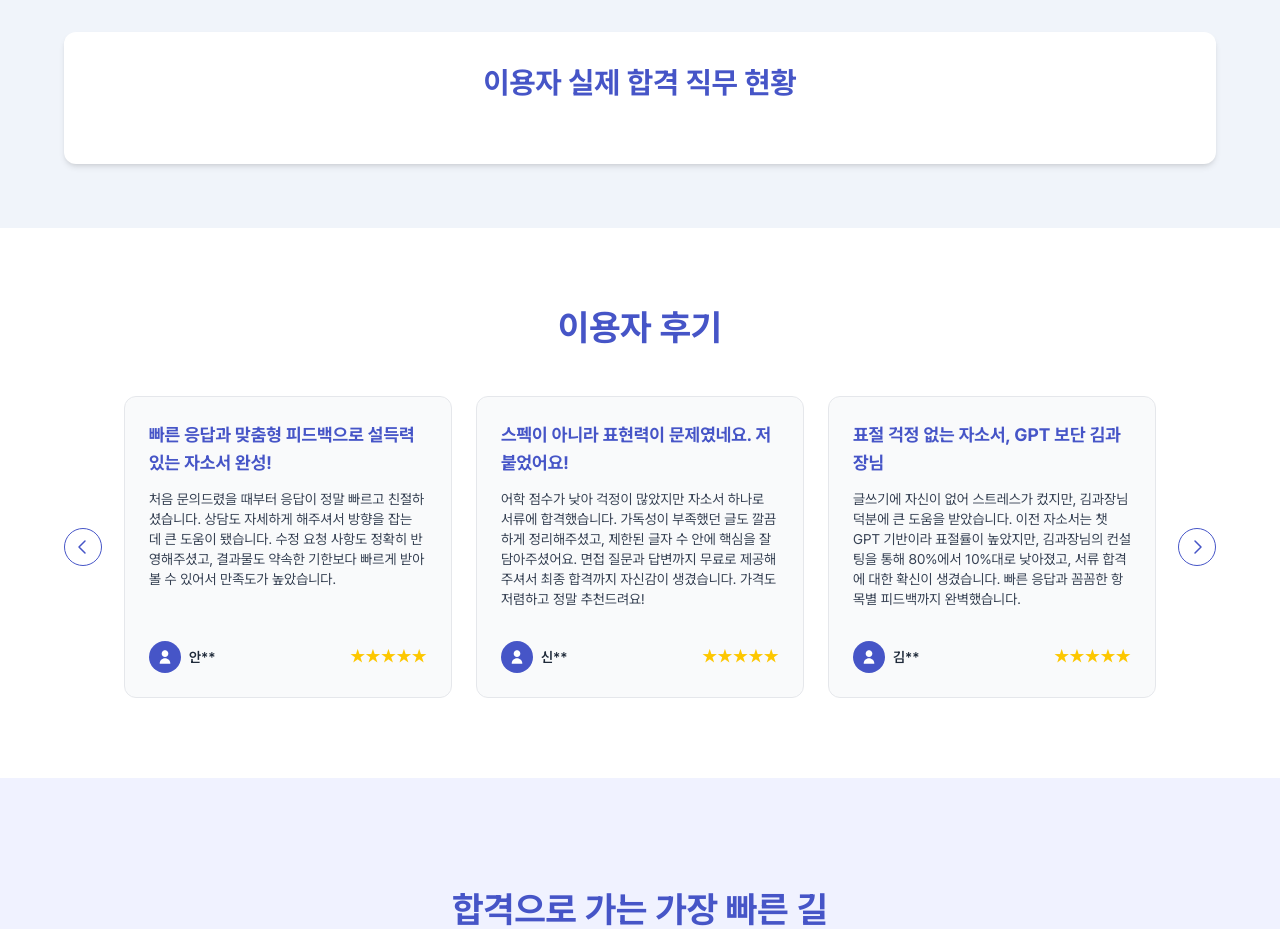
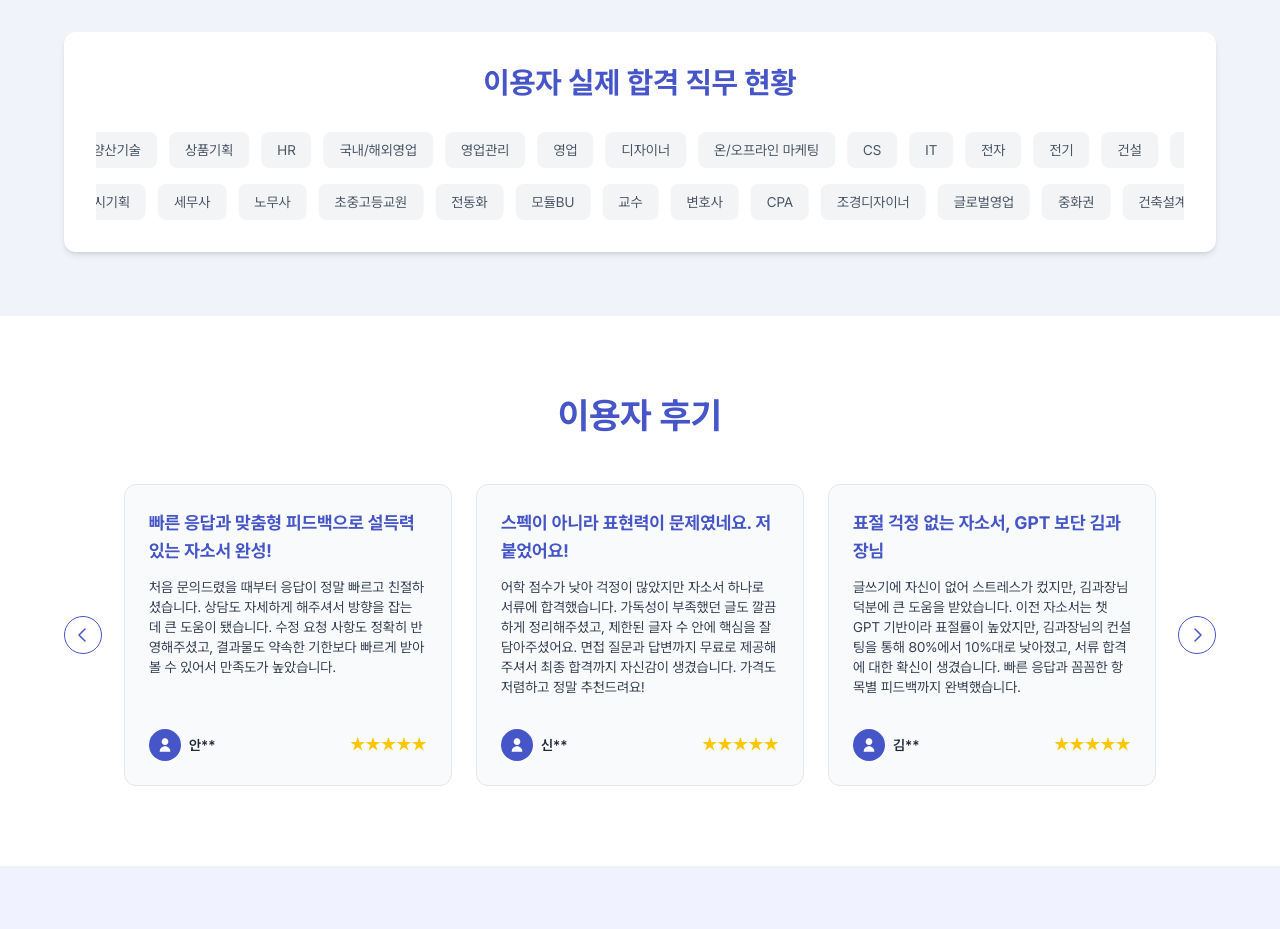
Before and after one commit to millwheel/kks, a Next.js app: page / in a window 1280 px wide. Shown: the part 4460-5389 px from the top of the page. Built offline with nearby package versions, Linux system fonts and the light colour scheme.

Commit message:
feat: job slider 추가

```diff
--- a/src/app/page.tsx
+++ b/src/app/page.tsx
@@ -1,9 +1,11 @@
 import TestimonialSliderWrapper from '../components/HomeTestimonialSliderWrapper';
 import Link from 'next/link';
 import HomeCompanySlider from "@/components/HomeCompanySlider";
+import HomeJobSlider from "@/components/HomeJobSlider";
 
 import { testimonialAbstracts } from '@/data/testimonialAbstract';
 import { companies } from '@/data/companies';
+import { jobs } from '@/data/jobs';
 import FadeInAnimation from "@/components/FadeInAnimation";
 import BubblePopAnimation from "@/components/BubblePopAnimation";
 
@@ -324,7 +326,7 @@ export default function Home() {
                         <h3 className="text-3xl font-bold text-[#4655C7] text-center mb-8">
                             이용자 실제 합격 직무 현황
                         </h3>
-
+                        <HomeJobSlider jobs={jobs}/>
                     </div>
                 </div>
             </section>
--- /dev/null
+++ b/src/components/HomeJobSlider.tsx
@@ -0,0 +1,130 @@
+'use client';
+
+import { useEffect, useState, useRef } from 'react';
+
+interface HomeJobSliderProps {
+    jobs: string[];
+}
+
+const createRows = (jobs: string[]) => {
+    const rowCount = 2;
+    const rows = [];
+
+    // companies를 4개 부분으로 나누기
+    const parts = [];
+    for (let i = 0; i < rowCount; i++) {
+        const start = Math.floor(i * jobs.length / rowCount);
+        const end = Math.floor((i + 1) * jobs.length / rowCount);
+        parts.push(jobs.slice(start, end));
+    }
+
+    // 각 row마다 다른 순서로 배치
+    for (let i = 0; i < rowCount; i++) {
+        const extendedRow = [];
+
+        // i만큼 shift된 순서로 parts 배치
+        for (let j = 0; j < rowCount; j++) {
+            const partIndex = (i + j) % rowCount;
+            extendedRow.push(...parts[partIndex]);
+        }
+
+        rows.push(extendedRow);
+    }
+
+    return rows;
+};
+
+interface ScrollingRowProps {
+    jobs: string[];
+    speed: number;
+    rowIndex: number;
+}
+
+function ScrollingRow({ jobs, speed, rowIndex }: ScrollingRowProps) {
+    const containerRef = useRef<HTMLDivElement>(null);
+    const animationRef = useRef<number | null>(null);
+    const startTimeRef = useRef<number | null>(null);
+    const [mounted, setMounted] = useState(false);
+
+    useEffect(() => {
+        setMounted(true);
+    }, []);
+
+    useEffect(() => {
+        if (!mounted || !containerRef.current) return;
+
+        // DOM 요소 너비 미리 계산
+        const containerWidth = containerRef.current.scrollWidth / 4;
+
+        // 요소를 직접 조작하는 애니메이션 함수
+        const animate = (timestamp: number) => {
+            if (!containerRef.current) return;
+
+            if (startTimeRef.current === null) {
+                startTimeRef.current = timestamp;
+            }
+
+            const elapsed = timestamp - startTimeRef.current;
+            const translateX = 0 - (elapsed * speed) / 1000;
+
+            // 직접 DOM 스타일 조작
+            containerRef.current.style.transform = `translateX(${translateX}px)`;
+
+            // 리셋 지점에 도달하면
+            if (translateX <= -containerWidth) {
+                startTimeRef.current = timestamp;
+                containerRef.current.style.transform = `translateX(0px)`;
+            }
+
+            animationRef.current = requestAnimationFrame(animate);
+        };
+
+        animationRef.current = requestAnimationFrame(animate);
+
+        return () => {
+            if (animationRef.current) {
+                cancelAnimationFrame(animationRef.current);
+            }
+        };
+    }, [speed, rowIndex, mounted]);
+
+    return (
+        <div className="overflow-hidden">
+        <div
+            ref={containerRef}
+            className="flex gap-3 will-change-transform"
+            style={{
+                transform: `translateX(0px)`,
+                    transition: 'none'
+            }}
+        >
+            {jobs.map((job, index) => (
+                <div
+                    key={`${rowIndex}-${index}`}
+                className="bg-gray-100 text-gray-600 px-4 py-2 rounded-lg text-sm whitespace-nowrap flex-shrink-0"
+                    >
+                    {job}
+                    </div>
+            ))}
+            </div>
+        </div>
+    );
+}
+
+export default function HomeCompanySlider({ jobs }: HomeJobSliderProps) {
+    const [rows] = useState(() => createRows(jobs));
+    const speeds = [38, 40];
+
+    return (
+        <div className="space-y-4">
+            {rows.map((row, rowIndex) => (
+                <ScrollingRow
+                    key={rowIndex}
+                    jobs={row}
+                    speed={speeds[rowIndex]}
+                    rowIndex={rowIndex}
+                />
+            ))}
+        </div>
+    );
+}
--- /dev/null
+++ b/src/data/jobs.ts
@@ -0,0 +1,13 @@
+export const jobs: string[] = [
+    "개발자", "MD", "공정개발", "양산기술", "상품기획", "HR", "국내/해외영업", "영업관리", "영업",
+    "디자이너", "온/오프라인 마케팅", "CS", "IT", "전자", "전기", "건설", "건축", "토목", "기계",
+    "반도체", "생산직", "생산기술직", "경력직", "인사", "HRD", "HRM", "교육", "조직관리", "전략기획",
+    "항공승무원", "지상직승무원", "철도 승무원", "철도운전직", "생산관리", "손해사정", "회계", "계리직",
+    "PF", "자산관리", "M&A전문가", "공무원", "일반행정", "연구직", "강사", "컨설턴트", "전시기획",
+    "세무사", "노무사", "초중고등교원", "전동화", "모듈BU", "교수", "변호사", "CPA", "조경디자이너",
+    "글로벌영업", "중화권", "건축설계사", "영양사", "바이오 연구개발", "플랜트 엔지니어", "구매 및 조달 전문가",
+    "물류 및 SCM 전문가", "승강기", "유지보수", "교대근무", "교대직", "경영 컨설턴트", "금융 분석가",
+    "보험계리사", "펀드매니저", "재무설계사", "핀테크 개발자", "이러닝 콘텐츠 개발자", "서비스엔지니어",
+    "학술 연구원", "게임 개발자", "UI/UX 디자이너", "승무원", "승무", "운전", "콘텐츠 크리에이터",
+    "공연 예술", "물리치료사"
+];
```
